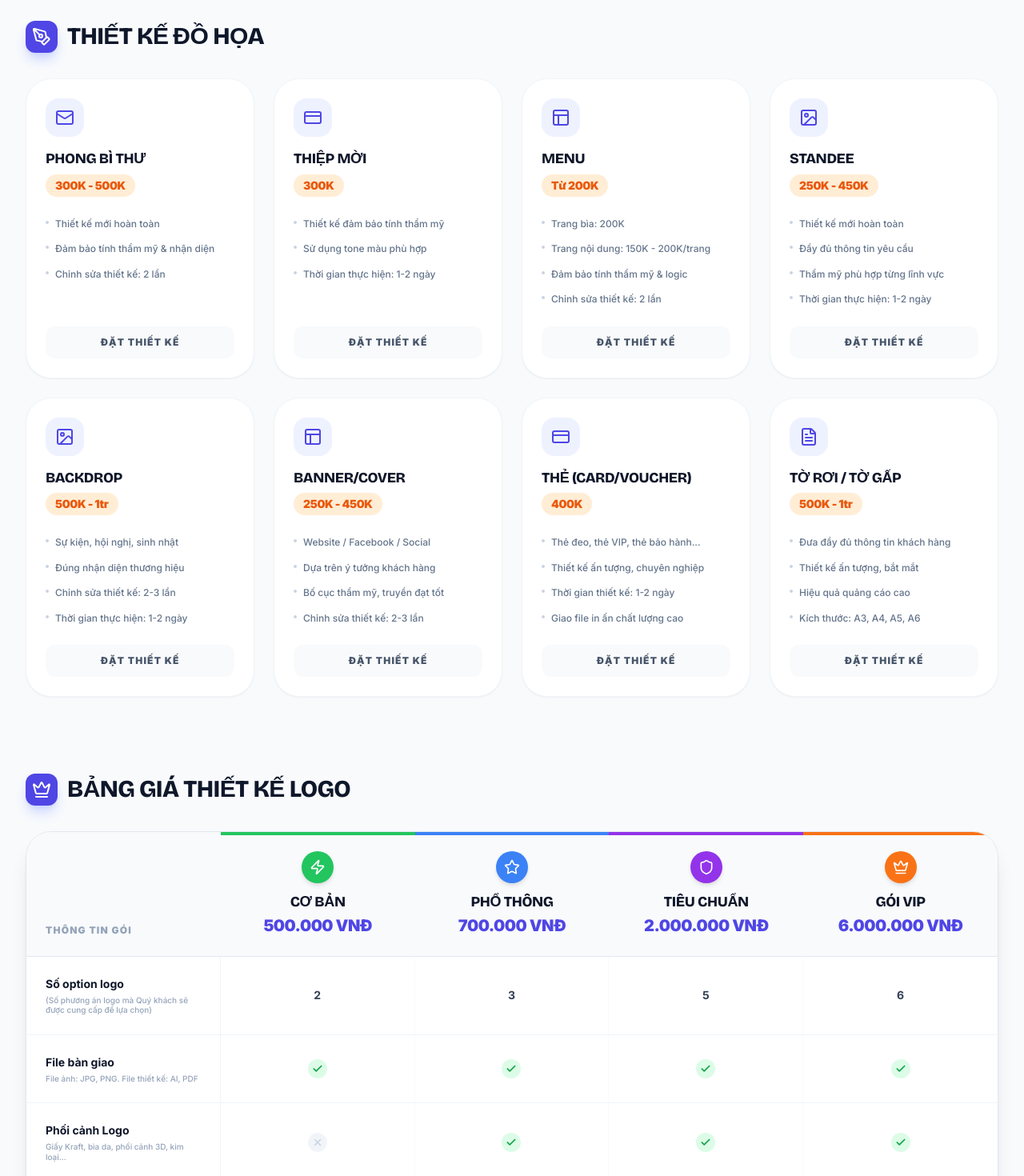
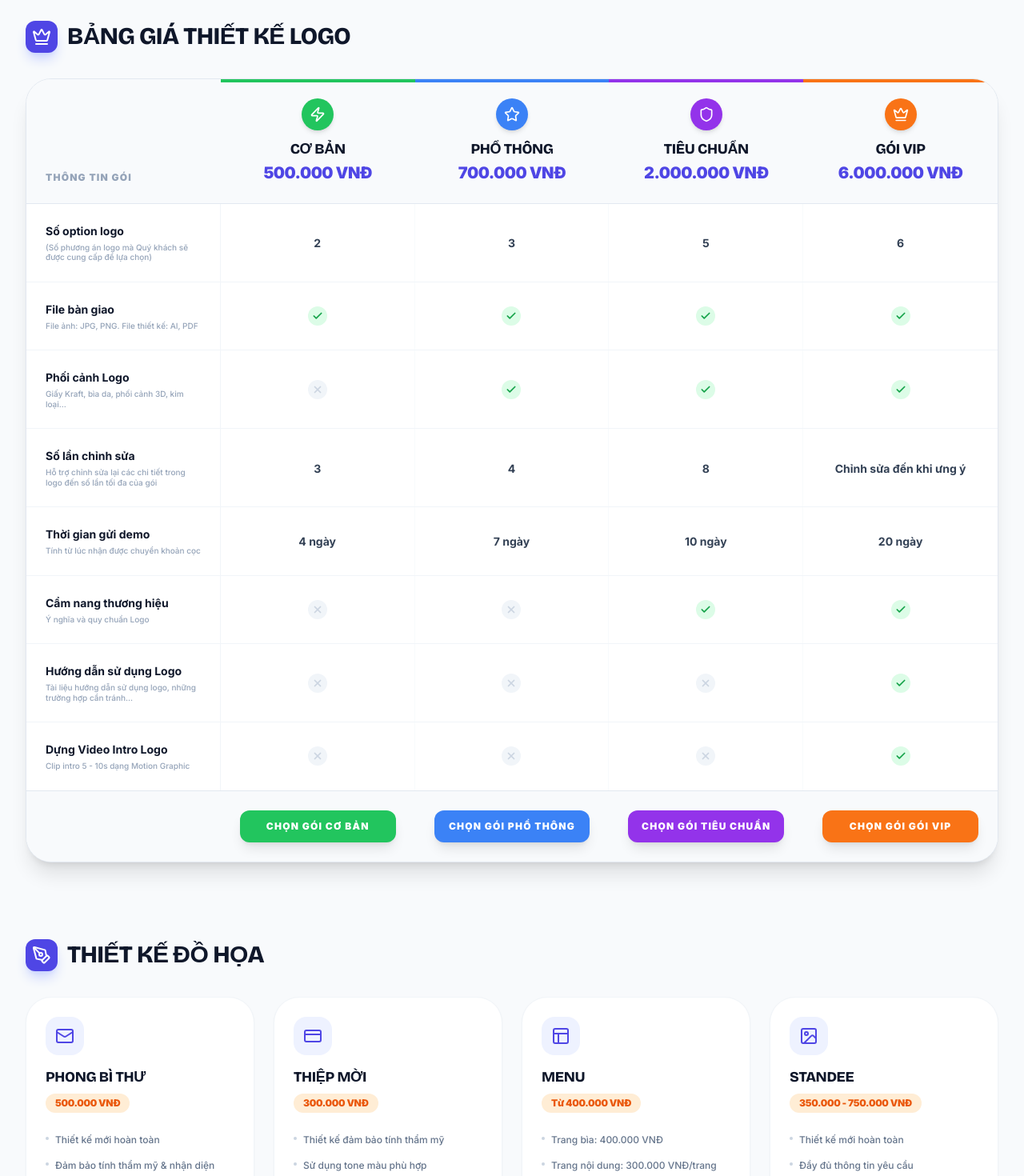
Before and after one commit to phanhunghuu/hudesign, a React (Vite) app: page /#/pricing in a window 1280 px wide. Shown: the part 300-1770 px from the top of the page at 80% size. Built offline with nearby package versions, Linux system fonts and the light colour scheme.

Commit message:
Add files via upload

```diff
--- a/pages/PricingPage.tsx
+++ b/pages/PricingPage.tsx
@@ -1,3 +1,4 @@
+
 import React from 'react';
 import { Link } from 'react-router-dom';
 import {
@@ -8,7 +9,7 @@ import {
 const GENERAL_SERVICES = [
   {
     title: "Phong bì thư",
-    price: "300K - 500K",
+    price: "500.000 VNĐ",
     features: [
       "Thiết kế mới hoàn toàn",
       "Đảm bảo tính thẩm mỹ & nhận diện",
@@ -18,7 +19,7 @@ const GENERAL_SERVICES = [
   },
   {
     title: "Thiệp mời",
-    price: "300K",
+    price: "300.000 VNĐ",
     features: [
       "Thiết kế đảm bảo tính thẩm mỹ",
       "Sử dụng tone màu phù hợp",
@@ -28,10 +29,10 @@ const GENERAL_SERVICES = [
   },
   {
     title: "Menu",
-    price: "Từ 200K",
+    price: "Từ 400.000 VNĐ",
     features: [
-      "Trang bìa: 200K",
-      "Trang nội dung: 150K - 200K/trang",
+      "Trang bìa: 400.000 VNĐ",
+      "Trang nội dung: 300.000 VNĐ/trang",
       "Đảm bảo tính thẩm mỹ & logic",
       "Chỉnh sửa thiết kế: 2 lần"
     ],
@@ -39,7 +40,7 @@ const GENERAL_SERVICES = [
   },
   {
     title: "Standee",
-    price: "250K - 450K",
+    price: "350.000 - 750.000 VNĐ",
     features: [
       "Thiết kế mới hoàn toàn",
       "Đầy đủ thông tin yêu cầu",
@@ -50,7 +51,7 @@ const GENERAL_SERVICES = [
   },
   {
     title: "Backdrop",
-    price: "500K - 1tr",
+    price: "1.000.000 - 1.500.000 VNĐ",
     features: [
       "Sự kiện, hội nghị, sinh nhật",
       "Đúng nhận diện thương hiệu",
@@ -61,7 +62,7 @@ const GENERAL_SERVICES = [
   },
   {
     title: "Banner/Cover",
-    price: "250K - 450K",
+    price: "350.000 - 450.000 VNĐ",
     features: [
       "Website / Facebook / Social",
       "Dựa trên ý tưởng khách hàng",
@@ -72,7 +73,7 @@ const GENERAL_SERVICES = [
   },
   {
     title: "Thẻ (Card/Voucher)",
-    price: "400K",
+    price: "400.000 VNĐ",
     features: [
       "Thẻ đeo, thẻ VIP, thẻ bảo hành...",
       "Thiết kế ấn tượng, chuyên nghiệp",
@@ -83,7 +84,7 @@ const GENERAL_SERVICES = [
   },
   {
     title: "Tờ rơi / Tờ gấp",
-    price: "500K - 1tr",
+    price: "1.000.000 - 1.500.000 VNĐ",
     features: [
       "Đưa đầy đủ thông tin khách hàng",
       "Thiết kế ấn tượng, bắt mắt",
@@ -183,7 +184,139 @@ const PricingPage: React.FC = () => {
           </p>
         </div>
 
-        {/* SECTION 1: GENERAL SERVICES */}
+        {/* SECTION 1: LOGO PACKAGES (MOVED TO TOP) */}
+        <div className="mb-24">
+          <div className="flex items-center space-x-3 mb-8">
+            <div className="bg-indigo-600 p-2 rounded-xl text-white shadow-lg shadow-indigo-200">
+               <Crown size={24} />
+            </div>
+            <h2 className="text-3xl font-black text-slate-900 uppercase">Bảng giá Thiết kế Logo</h2>
+          </div>
+
+          {/* DESKTOP TABLE VIEW */}
+          <div className="hidden md:block bg-white rounded-[2rem] shadow-xl border border-slate-200 overflow-hidden">
+            {/* Table Header (Desktop) */}
+            <div className="grid grid-cols-5 bg-slate-50 border-b border-slate-200">
+              <div className="p-6 flex items-end">
+                 <p className="font-black text-slate-400 text-xs uppercase tracking-widest">Thông tin gói</p>
+              </div>
+              {LOGO_PACKAGES.map(pkg => (
+                <div key={pkg.id} className="p-6 text-center relative group">
+                  <div className={`absolute top-0 left-0 w-full h-1 ${pkg.color}`}></div>
+                  <div className={`mx-auto w-10 h-10 rounded-full flex items-center justify-center mb-3 shadow-md ${pkg.color}`}>
+                    {pkg.icon}
+                  </div>
+                  <h3 className="font-black text-slate-900 text-lg uppercase mb-1">{pkg.name}</h3>
+                  <p className="text-indigo-600 font-black text-xl tracking-tight">{pkg.price} VNĐ</p>
+                </div>
+              ))}
+            </div>
+
+            {/* Table Body */}
+            <div className="divide-y divide-slate-100">
+              {LOGO_FEATURES.map((feature, idx) => (
+                <div key={idx} className="grid grid-cols-5 hover:bg-slate-50/50 transition-colors">
+                  {/* Feature Name */}
+                  <div className="p-6 border-r border-slate-100 flex flex-col justify-center">
+                    <p className="font-bold text-slate-900 text-sm mb-1">{feature.name}</p>
+                    {feature.desc && <p className="text-[10px] text-slate-400 font-medium leading-tight">{feature.desc}</p>}
+                  </div>
+
+                  {/* Feature Values per Package */}
+                  {feature.values.map((val, vIdx) => (
+                    <div key={vIdx} className="p-6 flex items-center justify-center border-r last:border-r-0 border-slate-50">
+                      {/* Value Display */}
+                      <div className="text-center">
+                        {val === true ? (
+                          <div className="w-6 h-6 rounded-full bg-green-100 text-green-600 flex items-center justify-center">
+                            <Check size={14} strokeWidth={3} />
+                          </div>
+                        ) : val === false ? (
+                          <div className="w-6 h-6 rounded-full bg-slate-100 text-slate-300 flex items-center justify-center">
+                            <X size={14} strokeWidth={3} />
+                          </div>
+                        ) : (
+                          <span className="font-bold text-slate-700 text-sm">{val}</span>
+                        )}
+                      </div>
+                    </div>
+                  ))}
+                </div>
+              ))}
+            </div>
+
+            {/* Table Footer Actions */}
+            <div className="grid grid-cols-5 bg-slate-50 border-t border-slate-200">
+               <div className="p-6"></div>
+               {LOGO_PACKAGES.map(pkg => (
+                 <div key={pkg.id} className="p-6">
+                    <Link
+                      to={`/design-brief?service=logo`}
+                      className={`w-full py-3 rounded-xl font-black text-xs uppercase tracking-widest text-center block text-white shadow-lg hover:opacity-90 transition-all active:scale-95 ${pkg.color}`}
+                    >
+                      Chọn gói {pkg.name}
+                    </Link>
+                 </div>
+               ))}
+            </div>
+          </div>
+
+          {/* MOBILE CARDS VIEW */}
+          <div className="md:hidden space-y-6">
+            {LOGO_PACKAGES.map((pkg, pkgIndex) => (
+              <div key={pkg.id} className="bg-white rounded-[2rem] shadow-xl shadow-slate-200 border border-slate-100 overflow-hidden relative flex flex-col">
+                {/* Card Header */}
+                <div className={`${pkg.color} p-6 text-white text-center relative`}>
+                   <div className="absolute top-0 left-0 w-full h-full bg-black/10"></div>
+                   <div className="relative z-10">
+                     <div className="mx-auto w-12 h-12 rounded-full bg-white/20 backdrop-blur-md flex items-center justify-center mb-3 shadow-inner ring-2 ring-white/30">
+                       {pkg.icon}
+                     </div>
+                     <h3 className="font-black text-xl uppercase mb-1 tracking-tight">{pkg.name}</h3>
+                     <p className="font-black text-3xl tracking-tighter">{pkg.price} <span className="text-sm font-bold opacity-80 align-middle">VNĐ</span></p>
+                   </div>
+                </div>
+
+                {/* Features List */}
+                <div className="p-6 space-y-4 flex-grow">
+                  {LOGO_FEATURES.map((feature, fIndex) => {
+                    const val = feature.values[pkgIndex];
+                    if (val === false) return null; // Ẩn các tính năng không có
+                    return (
+                      <div key={fIndex} className="flex items-start gap-3 text-sm">
+                        <div className="shrink-0 mt-0.5">
+                          {val === true ? (
+                            <Check size={18} className="text-green-500" strokeWidth={3} />
+                          ) : (
+                            <Star size={18} className="text-indigo-500 fill-indigo-100" />
+                          )}
+                        </div>
+                        <div>
+                          <span className="font-bold text-slate-700 block">{feature.name}</span>
+                          {val !== true && (
+                            <span className="text-indigo-600 font-black block mt-0.5">{val}</span>
+                          )}
+                        </div>
+                      </div>
+                    )
+                  })}
+                </div>
+
+                {/* Footer Action */}
+                <div className="p-6 pt-0 mt-auto">
+                   <Link
+                      to={`/design-brief?service=logo`}
+                      className={`block w-full py-4 rounded-xl font-black text-sm uppercase tracking-widest text-center text-white shadow-lg hover:brightness-110 active:scale-95 transition-all ${pkg.color}`}
+                    >
+                      Chọn gói {pkg.name}
+                   </Link>
+                </div>
+              </div>
+            ))}
+          </div>
+        </div>
+
+        {/* SECTION 2: GENERAL SERVICES (MOVED DOWN) */}
         <div className="mb-24">
           <div className="flex items-center space-x-3 mb-8">
             <div className="bg-indigo-600 p-2 rounded-xl text-white shadow-lg shadow-indigo-200">
@@ -200,7 +333,7 @@ const PricingPage: React.FC = () => {
                 </div>
                 <h3 className="text-lg font-black text-slate-900 uppercase mb-2">{service.title}</h3>
                 <div className="mb-6">
-                  <span className="inline-block bg-orange-100 text-orange-600 px-3 py-1 rounded-full text-sm font-black tracking-tight">
+                  <span className="inline-block bg-orange-100 text-orange-600 px-3 py-1 rounded-full text-xs font-black tracking-tight whitespace-nowrap">
                     {service.price}
                   </span>
                 </div>
@@ -220,88 +353,6 @@ const PricingPage: React.FC = () => {
                 </Link>
               </div>
             ))}
-          </div>
-        </div>
-
-        {/* SECTION 2: LOGO PACKAGES TABLE */}
-        <div>
-          <div className="flex items-center space-x-3 mb-8">
-            <div className="bg-indigo-600 p-2 rounded-xl text-white shadow-lg shadow-indigo-200">
-               <Crown size={24} />
-            </div>
-            <h2 className="text-3xl font-black text-slate-900 uppercase">Bảng giá Thiết kế Logo</h2>
-          </div>
-
-          <div className="bg-white rounded-[2rem] shadow-xl border border-slate-200 overflow-hidden">
-            {/* Table Header (Desktop) */}
-            <div className="hidden md:grid grid-cols-5 bg-slate-50 border-b border-slate-200">
-              <div className="p-6 flex items-end">
-                 <p className="font-black text-slate-400 text-xs uppercase tracking-widest">Thông tin gói</p>
-              </div>
-              {LOGO_PACKAGES.map(pkg => (
-                <div key={pkg.id} className="p-6 text-center relative group">
-                  <div className={`absolute top-0 left-0 w-full h-1 ${pkg.color}`}></div>
-                  <div className={`mx-auto w-10 h-10 rounded-full flex items-center justify-center mb-3 shadow-md ${pkg.color}`}>
-                    {pkg.icon}
-                  </div>
-                  <h3 className="font-black text-slate-900 text-lg uppercase mb-1">{pkg.name}</h3>
-                  <p className="text-indigo-600 font-black text-xl tracking-tight">{pkg.price} VNĐ</p>
-                </div>
-              ))}
-            </div>
-
-            {/* Table Body */}
-            <div className="divide-y divide-slate-100">
-              {LOGO_FEATURES.map((feature, idx) => (
-                <div key={idx} className="grid md:grid-cols-5 hover:bg-slate-50/50 transition-colors">
-                  {/* Feature Name */}
-                  <div className="p-4 md:p-6 md:border-r border-slate-100 flex flex-col justify-center">
-                    <p className="font-bold text-slate-900 text-sm mb-1">{feature.name}</p>
-                    {feature.desc && <p className="text-[10px] text-slate-400 font-medium leading-tight">{feature.desc}</p>}
-                  </div>
-
-                  {/* Feature Values per Package */}
-                  {feature.values.map((val, vIdx) => (
-                    <div key={vIdx} className="p-3 md:p-6 flex items-center justify-center border-b md:border-b-0 border-slate-50 last:border-0 md:border-r last:md:border-r-0">
-                      {/* Mobile Label */}
-                      <span className="md:hidden text-[10px] font-bold text-slate-400 uppercase mr-auto w-1/3">
-                        {LOGO_PACKAGES[vIdx].name}
-                      </span>
-
-                      {/* Value Display */}
-                      <div className="w-2/3 md:w-full text-center flex justify-end md:justify-center">
-                        {val === true ? (
-                          <div className="w-6 h-6 rounded-full bg-green-100 text-green-600 flex items-center justify-center">
-                            <Check size={14} strokeWidth={3} />
-                          </div>
-                        ) : val === false ? (
-                          <div className="w-6 h-6 rounded-full bg-slate-100 text-slate-300 flex items-center justify-center">
-                            <X size={14} strokeWidth={3} />
-                          </div>
-                        ) : (
-                          <span className="font-bold text-slate-700 text-sm">{val}</span>
-                        )}
-                      </div>
-                    </div>
-                  ))}
-                </div>
-              ))}
-            </div>
-
-            {/* Table Footer Actions */}
-            <div className="grid md:grid-cols-5 bg-slate-50 border-t border-slate-200 p-6 md:p-0">
-               <div className="hidden md:block p-6"></div>
-               {LOGO_PACKAGES.map(pkg => (
-                 <div key={pkg.id} className="p-2 md:p-6">
-                    <Link
-                      to={`/design-brief?service=logo`}
-                      className={`w-full py-3 rounded-xl font-black text-xs uppercase tracking-widest text-center block text-white shadow-lg hover:opacity-90 transition-all active:scale-95 ${pkg.color}`}
-                    >
-                      Chọn gói {pkg.name}
-                    </Link>
-                 </div>
-               ))}
-            </div>
           </div>
         </div>
 
```
